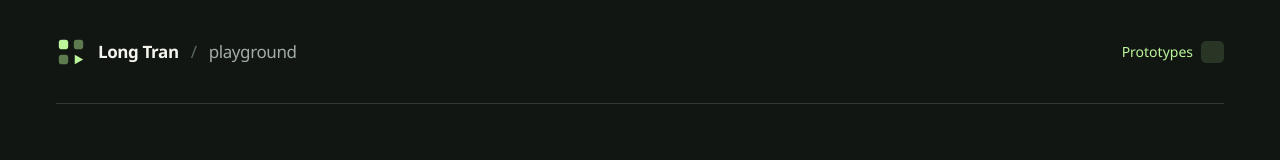
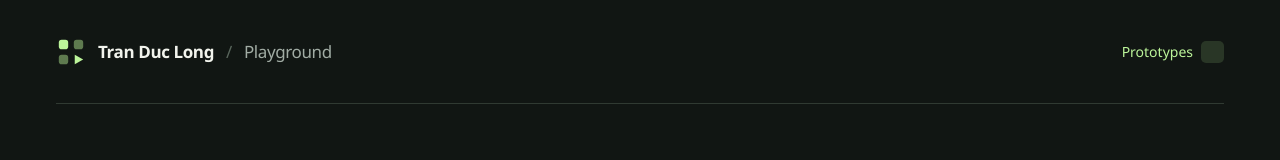
Before and after one commit to LongNoobb/PROTOTYPE_GAME_HTML5, a plain HTML site: page site/index.html in a window 1280 px wide. Shown: the top 160 px of the page. Drawn offline with Linux system fonts and the light colour scheme.

Commit message:
Update playground brand to Tran Duc Long

```diff
--- a/site/index.html
+++ b/site/index.html
@@ -16,7 +16,7 @@
     <header class="site-header">
       <div class="brand">
         <svg class="brand-mark" viewBox="0 0 32 32" fill="none" aria-hidden="true"><rect x="3" y="3" width="10" height="10" rx="3" fill="currentColor"/><rect x="19" y="3" width="10" height="10" rx="3" fill="currentColor" opacity=".45"/><rect x="3" y="19" width="10" height="10" rx="3" fill="currentColor" opacity=".45"/><path d="m20 19 9 5-9 5V19Z" fill="currentColor"/></svg>
-        <span>Long Tran<span class="brand-divider">/</span><span class="brand-section">playground</span></span>
+        <span>Tran Duc Long<span class="brand-divider">/</span><span class="brand-section">Playground</span></span>
       </div>
       <nav class="navigation" aria-label="Main navigation">
         <a class="current" href="#prototypes">Prototypes <span class="nav-count"><!-- COUNT --></span></a>
```
